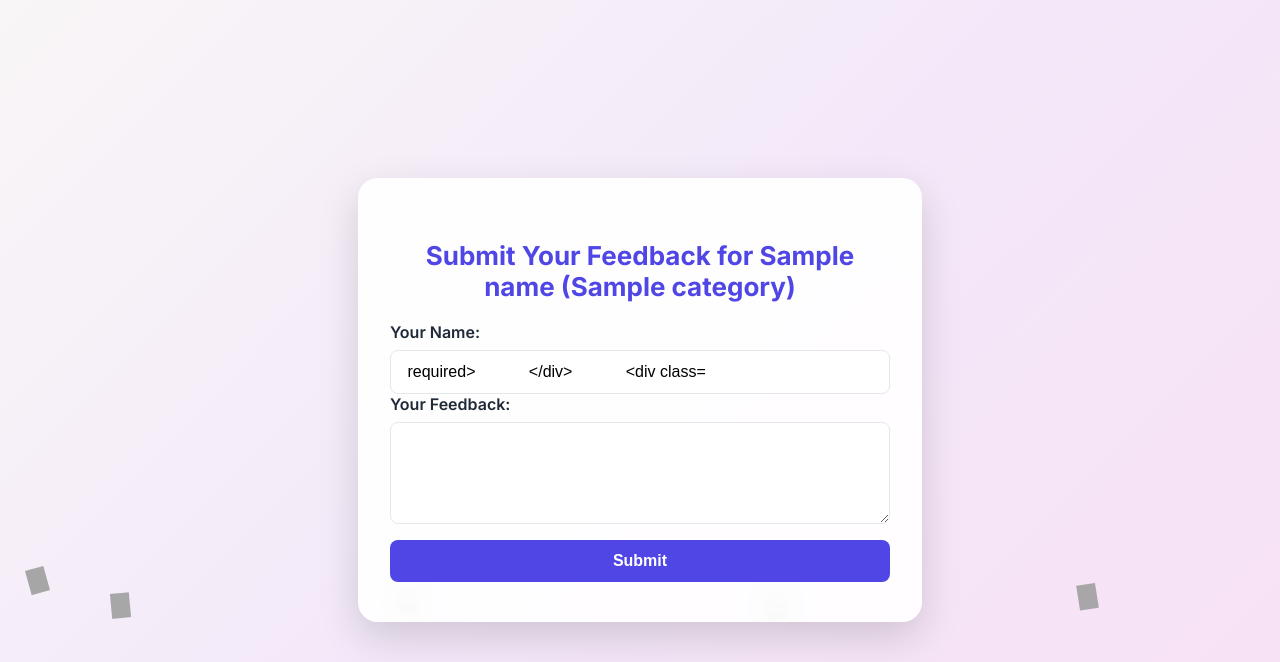
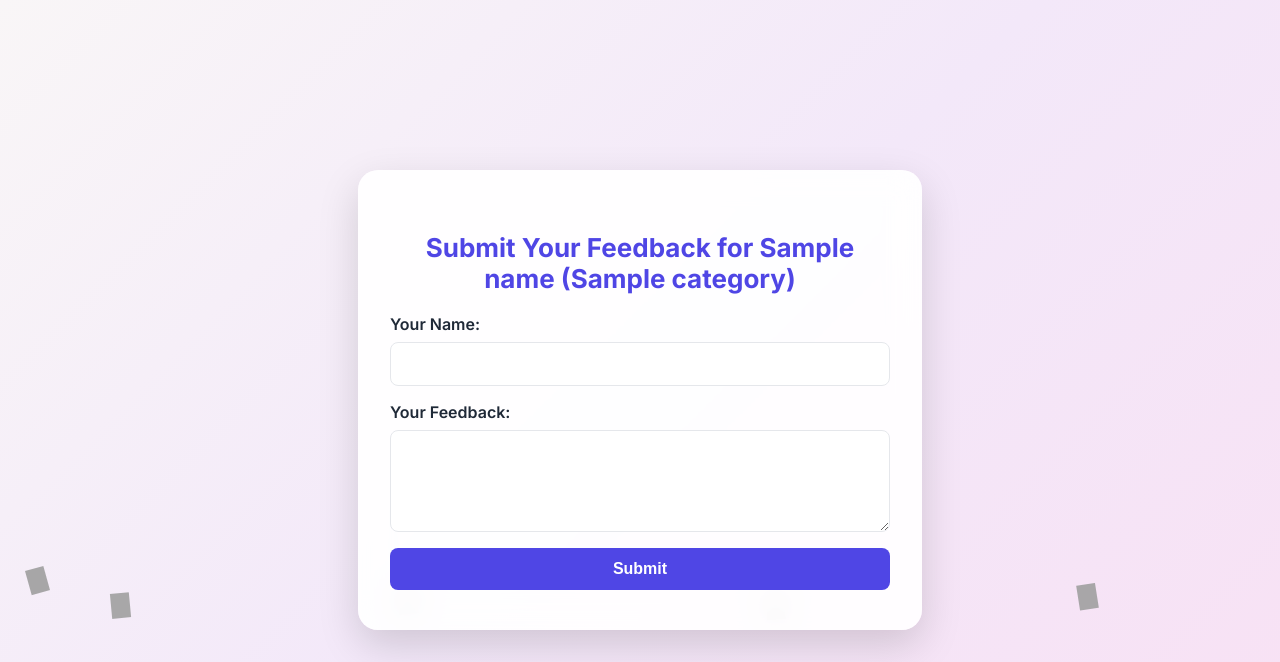
Before and after one commit to pinnintipujita/feedback-app, a Flask app: template templates/index.html in a window 1280 px wide. Shown: the top 662 px of the page. Run offline with Flask 3, Linux system fonts and the light colour scheme; the template is opened without the code that fills it: most values are stand-ins (such as "Sample title", 1, 10 or a date in 2020); parts of the project's set-up code (start-up, migrations or seed data) failed here and were passed over; some libraries are stand-ins or nearby versions; grey boxes are pictures that could not be loaded.

Commit message:
Update index.html

```diff
--- a/templates/index.html
+++ b/templates/index.html
@@ -185,7 +185,7 @@
 
             <div class="form-group">
                 <label for="name">Your Name:</label>
-                <input type="text" id="name" name="name" value="{{ user.fullname }} required>
+                <input type="text" id="name" name="name" required>
             </div>
 
             <div class="form-group">
```
